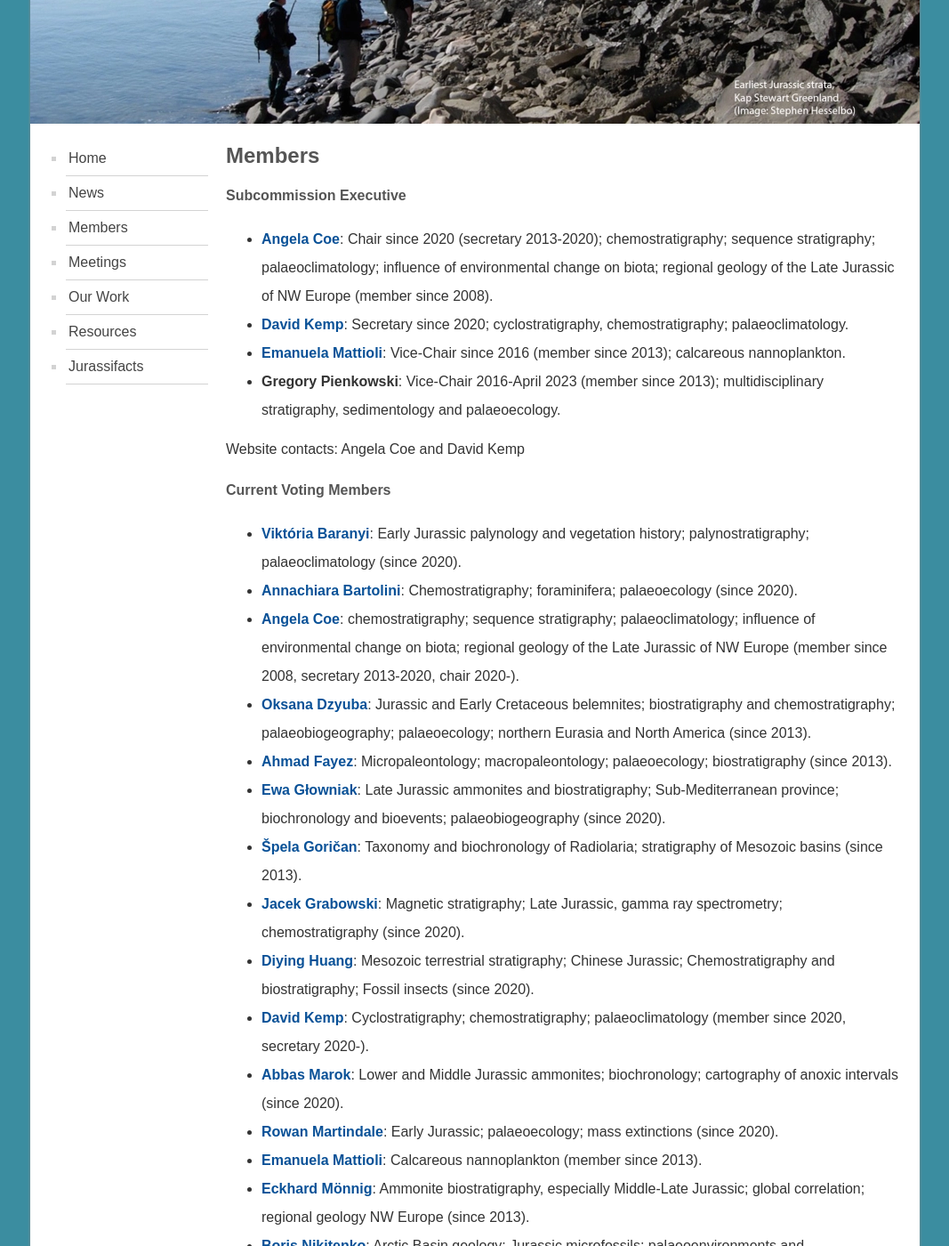
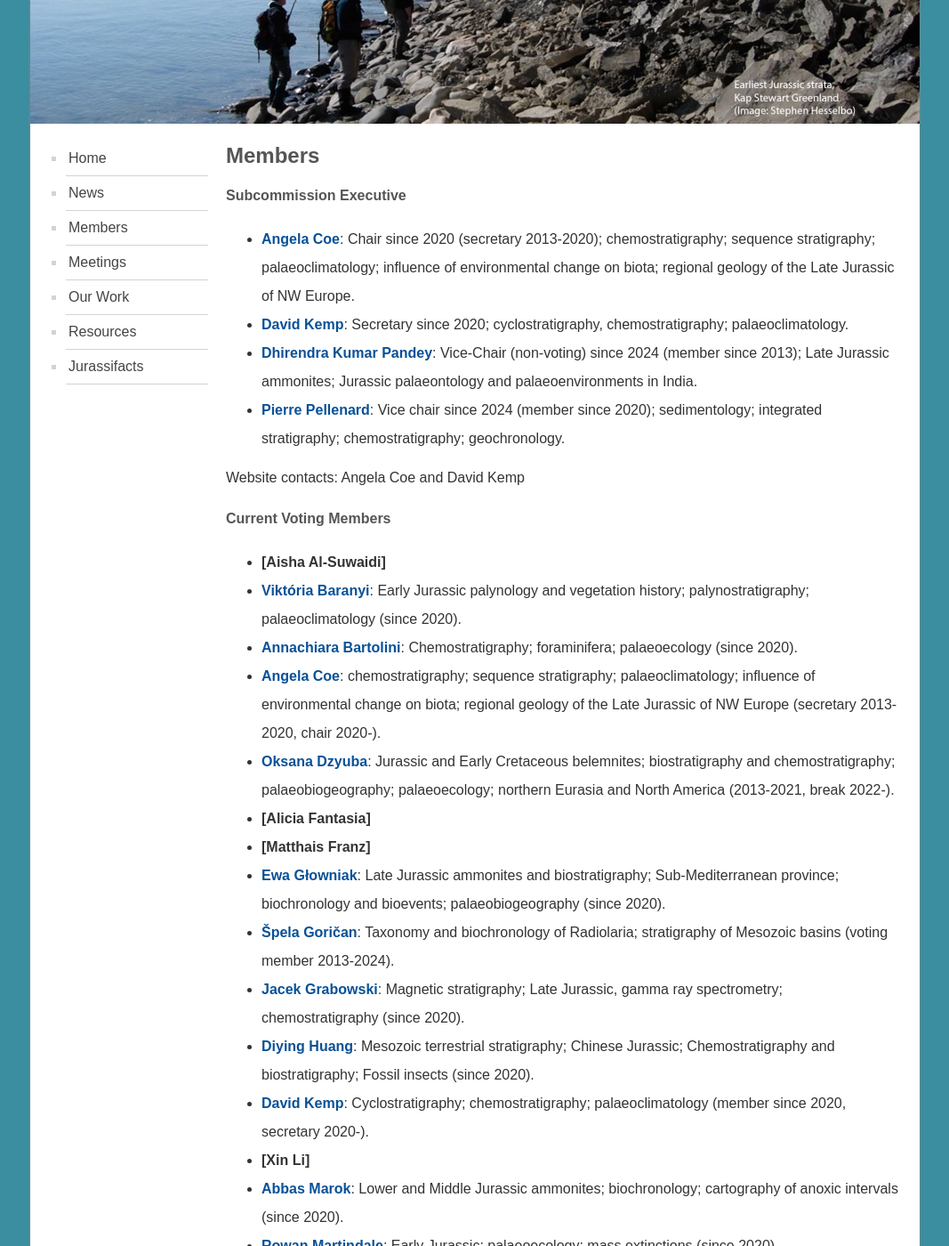
Before and after one commit to i-c-stratigraphy/subcommission-jurassic, a Jekyll site: the page built from pages/members.md, in a window 1280 px wide and 1400 px high, scrolled down 256 px. Shown: the whole window at 89% size, without its empty margins (106-1173 px from the left). Built offline with Jekyll 4.4.1, drawn with Linux system fonts in a browser that asks for light colours; some of the changed text lies outside the part shown.

Commit message:
Update members.md

```diff
--- a/pages/members.md
+++ b/pages/members.md
@@ -6,34 +6,39 @@ permalink: /members
 ## Members
 #### Subcommission Executive
 
-* **[Angela Coe](http://www.open.ac.uk/people/alc8#tab1)**: Chair since 2020 (secretary 2013-2020); chemostratigraphy; sequence stratigraphy; palaeoclimatology; influence of environmental change on biota; regional geology of the Late Jurassic of NW Europe (member since 2008).
+* **[Angela Coe](http://www.open.ac.uk/people/alc8#tab1)**: Chair since 2020 (secretary 2013-2020); chemostratigraphy; sequence stratigraphy; palaeoclimatology; influence of environmental change on biota; regional geology of the Late Jurassic of NW Europe.
 * **[David Kemp](https://www.researchgate.net/profile/David_Kemp4)**: Secretary since 2020; cyclostratigraphy, chemostratigraphy; palaeoclimatology.
-* **[Emanuela Mattioli](http://lgltpe.ens-lyon.fr/ressources/pages-perso/MATTIOLI%20Emanuela/)**: Vice-Chair since 2016 (member since 2013); calcareous nannoplankton.
-* **Gregory Pienkowski**: Vice-Chair 2016-April 2023 (member since 2013); multidisciplinary stratigraphy, sedimentology and palaeoecology.
+* **[Dhirendra Kumar Pandey](https://www.researchgate.net/profile/Dhirendra_Pandey2)**: Vice-Chair (non-voting) since 2024 (member since 2013); Late Jurassic ammonites; Jurassic palaeontology and palaeoenvironments in India.
+* **[Pierre Pellenard](https://pellenard.wordpress.com/)**: Vice chair since 2024 (member since 2020); sedimentology; integrated stratigraphy; chemostratigraphy; geochronology.
+
 
 Website contacts: Angela Coe and David Kemp
 
 #### Current Voting Members
 
+* **[Aisha Al-Suwaidi]**
 * **[Viktória Baranyi](https://www.researchgate.net/profile/Viktoria_Baranyi)**: Early Jurassic palynology and vegetation history; palynostratigraphy; palaeoclimatology (since 2020).
 * **[Annachiara Bartolini](https://paleo.mnhn.fr/fr/annuaire/annachiara-bartolini-394)**: Chemostratigraphy; foraminifera; palaeoecology (since 2020).
-* **[Angela Coe](http://www.open.ac.uk/people/alc8#tab1)**: chemostratigraphy; sequence stratigraphy; palaeoclimatology; influence of environmental change on biota; regional geology of the Late Jurassic of NW Europe (member since 2008, secretary 2013-2020, chair 2020-).
-* **[Oksana Dzyuba](http://www.ipgg.sbras.ru/en/person/ipgg-dzyubaos)**: Jurassic and Early Cretaceous belemnites; biostratigraphy and chemostratigraphy; palaeobiogeography; palaeoecology; northern Eurasia and North America (since 2013).
-* **[Ahmad Fayez](http://staff.hu.edu.jo/CV_E.aspx?id=GsJDnZ2G3Wc=)**: Micropaleontology; macropaleontology; palaeoecology; biostratigraphy (since 2013).
+* **[Angela Coe](http://www.open.ac.uk/people/alc8#tab1)**: chemostratigraphy; sequence stratigraphy; palaeoclimatology; influence of environmental change on biota; regional geology of the Late Jurassic of NW Europe (secretary 2013-2020, chair 2020-).
+* **[Oksana Dzyuba](http://www.ipgg.sbras.ru/en/person/ipgg-dzyubaos)**: Jurassic and Early Cretaceous belemnites; biostratigraphy and chemostratigraphy; palaeobiogeography; palaeoecology; northern Eurasia and North America (2013-2021, break 2022-).
+* **[Alicia Fantasia]**
+* **[Matthais Franz]**
 * **[Ewa Głowniak](https://www.geo.uw.edu.pl/pl/dr-hab-ewa-glowniak)**: Late Jurassic ammonites and biostratigraphy; Sub-Mediterranean province; biochronology and bioevents; palaeobiogeography (since 2020).
-* **[Špela Goričan](http://piir.zrc-sazu.si/en/sodelavci/%C5%A1pela-gori%C4%8Dan-en#v)**: Taxonomy and biochronology of Radiolaria; stratigraphy of Mesozoic basins (since 2013).
+* **[Špela Goričan](http://piir.zrc-sazu.si/en/sodelavci/%C5%A1pela-gori%C4%8Dan-en#v)**: Taxonomy and biochronology of Radiolaria; stratigraphy of Mesozoic basins (voting member 2013-2024).
 * **[Jacek Grabowski](https://publons.com/researcher/2782283/jacek-grabowski/)**: Magnetic stratigraphy; Late Jurassic, gamma ray spectrometry; chemostratigraphy (since 2020).
 * **[Diying Huang](http://sourcedb.nigpas.cas.cn/en/ywrck/200907/t20090728_2280913.html)**: Mesozoic terrestrial stratigraphy; Chinese Jurassic; Chemostratigraphy and biostratigraphy; Fossil insects (since 2020).
 * **[David Kemp](https://www.researchgate.net/profile/David_Kemp4)**: Cyclostratigraphy; chemostratigraphy; palaeoclimatology (member since 2020, secretary 2020-).
+* **[Xin Li]**
 * **[Abbas Marok](https://abbasmarok.univ-tlemcen.dz/)**: Lower and Middle Jurassic ammonites; biochronology; cartography of anoxic intervals (since 2020).
 * **[Rowan Martindale](https://www.jsg.utexas.edu/martindale/)**: Early Jurassic; palaeoecology; mass extinctions (since 2020).
-* **[Emanuela Mattioli](http://lgltpe.ens-lyon.fr/ressources/pages-perso/MATTIOLI%20Emanuela/)**: Calcareous nannoplankton (member since 2013).
-* **[Eckhard Mönnig](http://www.stratigraphie.de/)**: Ammonite biostratigraphy, especially Middle-Late Jurassic; global correlation; regional geology NW Europe (since 2013).
-* **[Boris Nikitenko](http://www.ipgg.sbras.ru/en/person/ipgg-nikitenkobl)**: Arctic Basin geology; Jurassic microfossils; palaeoenvironments and palaeogeography (since 2020).
-* **[Dhirendra Kumar Pandey](https://www.researchgate.net/profile/Dhirendra_Pandey2)**: Late Jurassic ammonites; Jurassic palaeontology and palaeoenvironments in India (since 2013).
-* **[Pierre Pellenard](https://pellenard.wordpress.com/)**: Sedimentology; integrated stratigraphy; chemostratigraphy; geochronology (since 2020).
+* **[Pierre Pellenard](https://pellenard.wordpress.com/)**: Sedimentology; integrated stratigraphy; chemostratigraphy; geochronology (member since 2020, Vice-Chair 2024-).
+* **[Matías Reolid]**
 * **[Micha Ruhl](http://www.tcd.ie/Geology/people/ruhlm/)**: Cyclostratigraphy; chemostratigraphy; palaeoclimate; marine and continental depositional environments (since 2020).
 * **[Shin-ichi Sano](https://www.researchgate.net/profile/Shin-ichi_Sano)**: Middle to Late Jurassic bivalves; palaeobiogeography; regional geology of East Asia (since 2020).
 * **[Guenter Schweigert](https://naturkundemuseum-bw.de/en/research/paleontology/department-paleontology/guenter-schweigert)**: Middle and Upper Jurassic ammonites; biostratigraphy; palaeoecology; marine lagerstätten (since 2020).
 * **[Verónica Vennari](https://www.researchgate.net/profile/Veronica_Vennari)**: Late Jurassic ammonites; biostratigraphy; systematics; southwestern Gondwana geology (since 2020).
 * **[Ana Bertha Villaseñor](https://www.geologia.unam.mx/comunidad-igl/villasenor-martinez-ab)**: Upper Jurassic; ammonites; biostratigraphy; palaeobiogeography (since 2020).
+
+#### Corresponding members
+* **[Emanuela Mattioli](http://lgltpe.ens-lyon.fr/ressources/pages-perso/MATTIOLI%20Emanuela/)**: Calcareous nannoplankton (voting member 2013-2024, vice chair 2016-2024).
+* **[Eckhard Mönnig](http://www.stratigraphie.de/)**: Ammonite biostratigraphy, especially Middle-Late Jurassic; global correlation; regional geology NW Europe (voting member 2013-2024).
```
